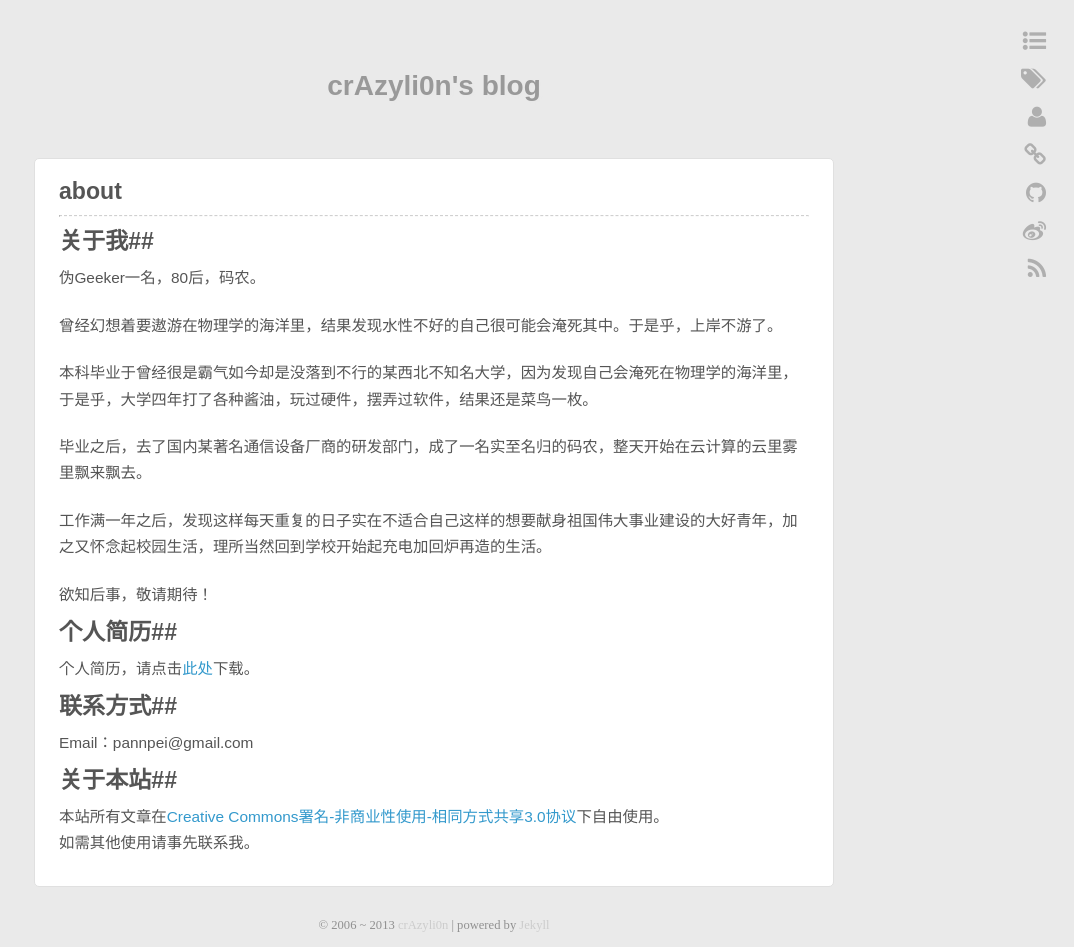
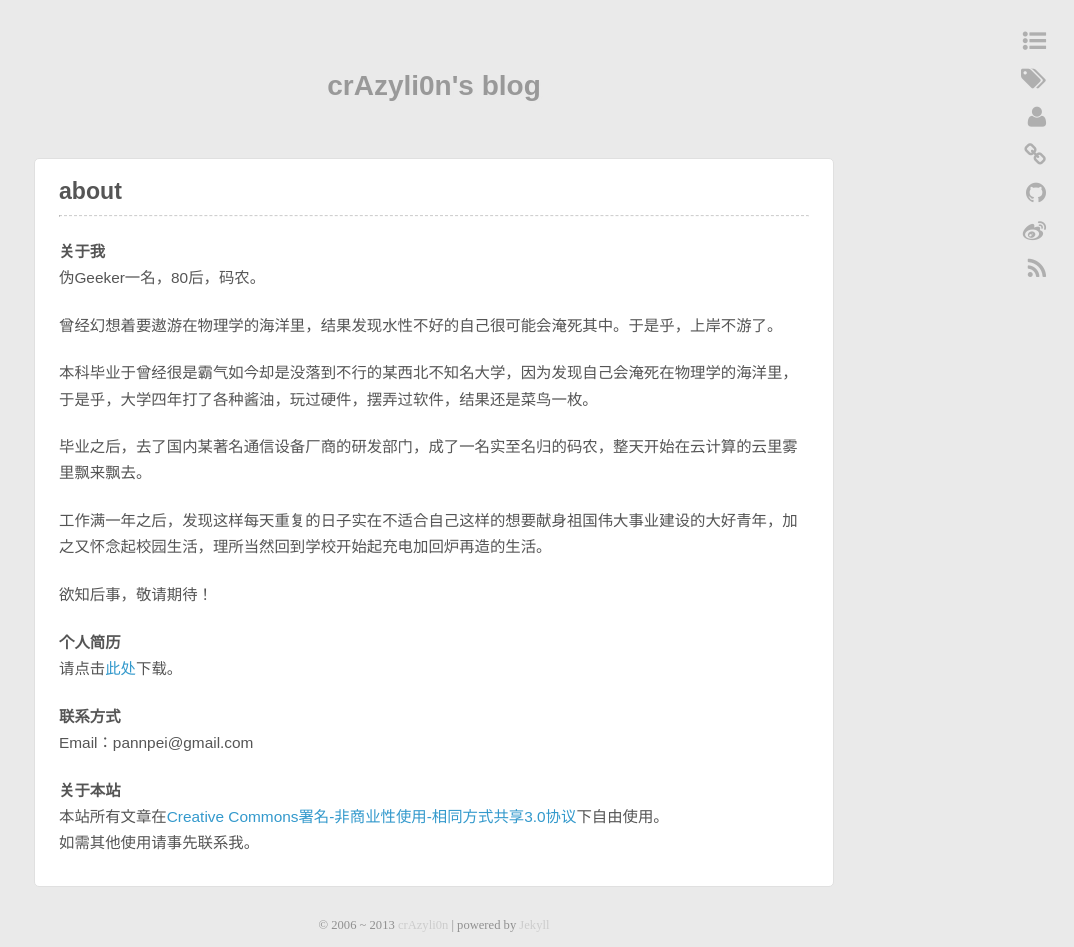
Before and after one commit to xidianpanpei/xidianpanpei.blog, a Jekyll site: the page built from about.markdown, in a window 1280 px wide. Shown: the whole page, without its empty margins (206-1280 px from the left). Built offline with Jekyll 4.4.1, drawn with Linux system fonts in a browser that asks for light colours; some web fonts are replaced; Markdown is read by kramdown in place of the engine named in the settings.

Commit message:
修改个人简介

```diff
--- a/about.markdown
+++ b/about.markdown
@@ -3,7 +3,7 @@ title: about
 layout: page
 ---
 ------------------------------------------------------
-##关于我##
+**关于我**
 伪Geeker一名，80后，码农。
 
 曾经幻想着要遨游在物理学的海洋里，结果发现水性不好的自己很可能会淹死其中。于是乎，上岸不游了。
@@ -16,13 +16,13 @@ layout: page
 
 欲知后事，敬请期待！
 
-##个人简历##
-个人简历，请点击[此处][1]下载。
+**个人简历**
+请点击[此处][1]下载。
 
-##联系方式##
+**联系方式**
 Email：pannpei@gmail.com
 
-##关于本站##
+**关于本站**
 本站所有文章在[Creative Commons署名-非商业性使用-相同方式共享3.0协议][2]下自由使用。
 如需其他使用请事先联系我。
 
```
